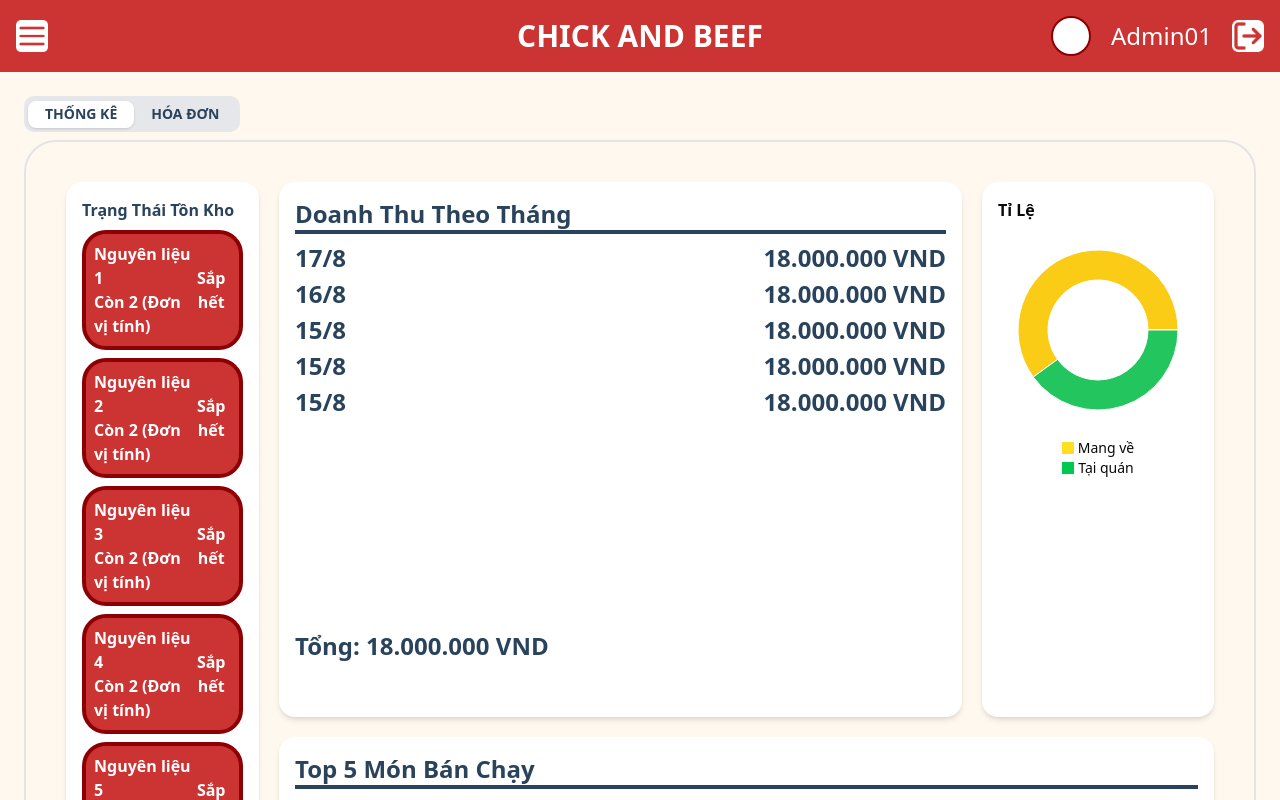
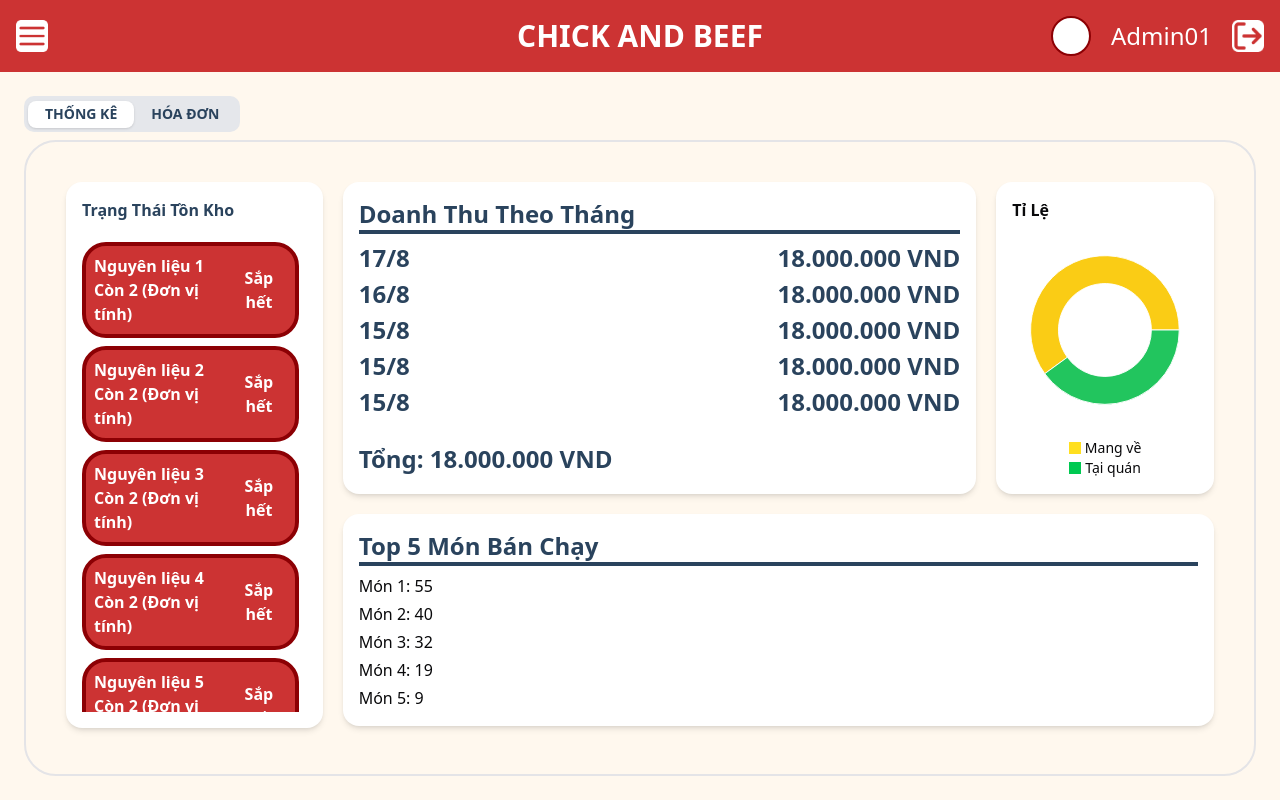
Before and after one commit to NguyenToanThang-kotaru/Chick-Beef, a React (Vite) app in the folder Client/: page /admin/Dashboard in a window 1280 px wide. Shown: the top 800 px of the page. Built offline with nearby package versions, Linux system fonts and the light colour scheme; sample sign-in values are in the browser's storage.

Commit message:
sua layout DB

```diff
--- a/Client/src/pages/admin/Dashboard/Dashboard.jsx
+++ b/Client/src/pages/admin/Dashboard/Dashboard.jsx
@@ -18,7 +18,7 @@ export default function Dashboard() {
         {/* Tab Thống Kê */}
         <TabsContent
           value="thongke"
-          className="w-full border-2 p-10 rounded-4xl h-full"
+          className="w-full border-2 p-10 rounded-4xl max-h-full"
         >
           <Statictis />
         </TabsContent>
@@ -26,7 +26,7 @@ export default function Dashboard() {
         {/* Tab Hóa Đơn */}
         <TabsContent
           value="hoadon"
-          className="w-full border-2 p-10 rounded-4xl h-full"
+          className="w-full border-2 p-10 rounded-4xl max-h-full"
         >
           <Invoices />
         </TabsContent>
--- a/Client/src/pages/admin/Dashboard/Statictics.jsx
+++ b/Client/src/pages/admin/Dashboard/Statictics.jsx
@@ -9,12 +9,12 @@ export default function statictics() {
   const COLORS = ["#FACC15", "#22C55E"]; // vàng và xanh lá
 
   return (
-    <div className="w-full flex h-full gap-5 ">
+    <div className="w-full flex max-h-full gap-5 ">
       {/* Trạng thái tồn kho */}
-      <div className="bg-white p-4 h-full w-1/5 rounded-2xl shadow-md">
-        <h2 className="font-bold mb-2 text-mainBlue">Trạng Thái Tồn Kho</h2>
+      {/* <div className="bg-white p-4 h-10/11 w-2/7 rounded-2xl shadow-md">
+        <h2 className="font-bold mb-5 text-mainBlue">Trạng Thái Tồn Kho</h2>
 
-        <div className="space-y-2 h-11/12 overflow-y-auto scroll-fade">
+        <div className="space-y-2 h-full overflow-y-auto">
           <div className="bg-mainRed border-4 border-[#8C0004] justify-between items-center flex text-white p-2 rounded-3xl font-bold">
             <div>
               <div>Nguyên liệu 1</div>
@@ -57,7 +57,7 @@ export default function statictics() {
             </div>
             <div className="text-center ">Sắp hết</div>
           </div>
-          {/* <div className="bg-mainRed border-4 border-[#8C0004] justify-between items-center flex text-white p-2 rounded-3xl font-bold">
+          <div className="bg-mainRed border-4 border-[#8C0004] justify-between items-center flex text-white p-2 rounded-3xl font-bold">
             <div>
               <div>Nguyên liệu 7</div>
               <div>Còn 2 (Đơn vị tính)</div>
@@ -70,11 +70,31 @@ export default function statictics() {
               <div>Còn 2 (Đơn vị tính)</div>
             </div>
             <div className="text-center ">Sắp hết</div>
-          </div> */}
+          </div>
+        </div>
+      </div> */}
+      <div className="bg-white p-4 h-full w-2/7 rounded-2xl shadow-md flex flex-col">
+        <h2 className="font-bold mb-5 text-mainBlue">Trạng Thái Tồn Kho</h2>
+
+        <div className="space-y-2 flex-1 overflow-y-auto pr-2 max-h-[470px]">
+          {Array.from({ length: 20 }, (_, i) => (
+            <div
+              key={i}
+              className="bg-mainRed border-4 border-[#8C0004] justify-between items-center flex text-white p-2 rounded-3xl font-bold"
+            >
+              <div>
+                <div>Nguyên liệu {i + 1}</div>
+                <div>Còn 2 (Đơn vị tính)</div>
+              </div>
+              <div className="text-center">Sắp hết</div>
+            </div>
+          ))}
         </div>
       </div>
 
-      <div className="h-full w-full flex gap-5 flex-col">
+
+
+      <div className="h-full w-full flex gap-5 flex-col max-h-470" >
         <div className="flex h-2/3 gap-5 w-full">
           {/* Doanh thu theo tháng */}
           <div className="bg-white p-4 rounded-2xl shadow-md w-3/4">
@@ -106,7 +126,7 @@ export default function statictics() {
               </ul>
 
               {/* Tổng */}
-              <p className="mt-2 font-semibold text-left text-2xl text-mainBlue">
+              <p className="mt-2 text-left font-bold text-2xl text-mainBlue">
                 Tổng: 18.000.000 VND
               </p>
             </div>
```
